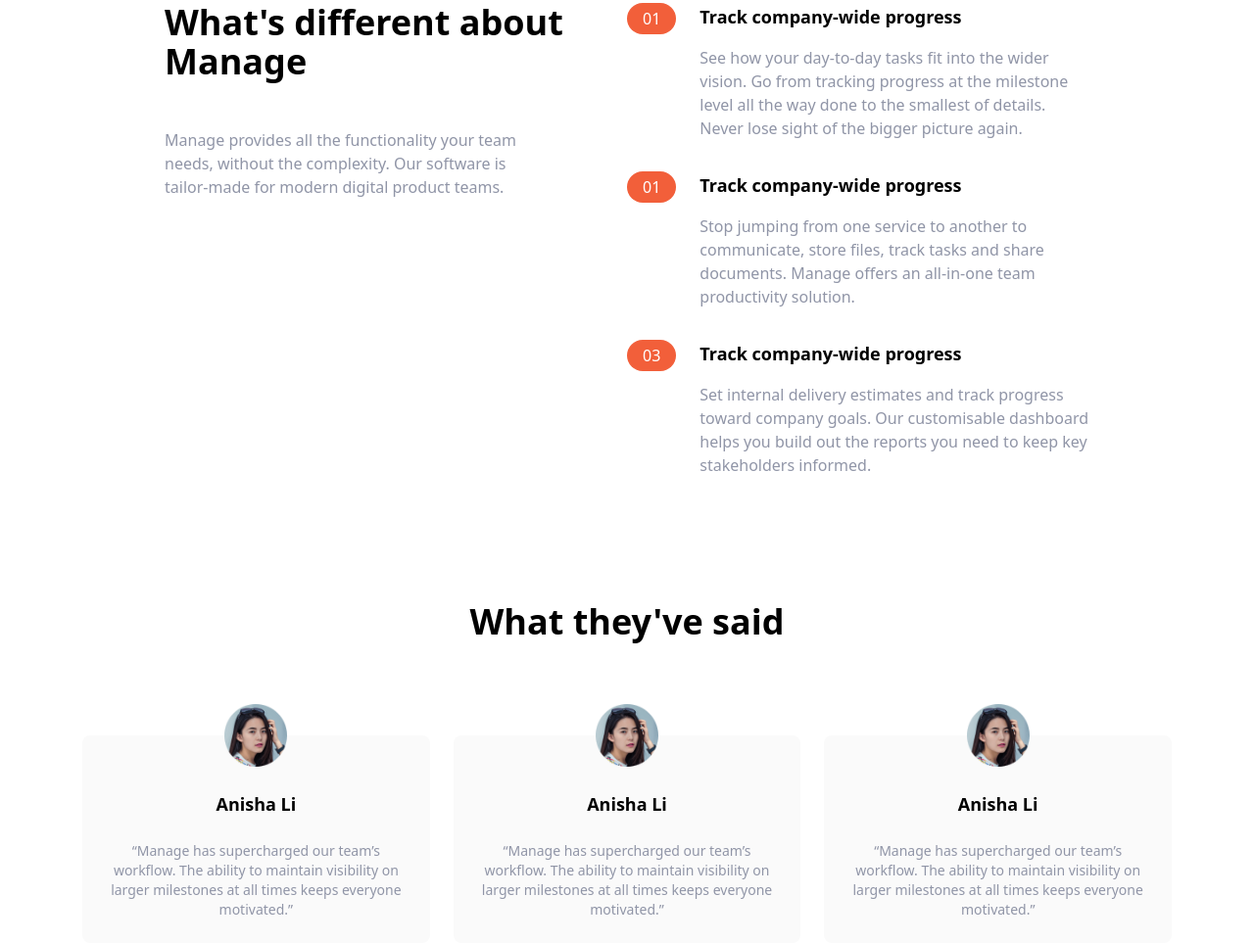
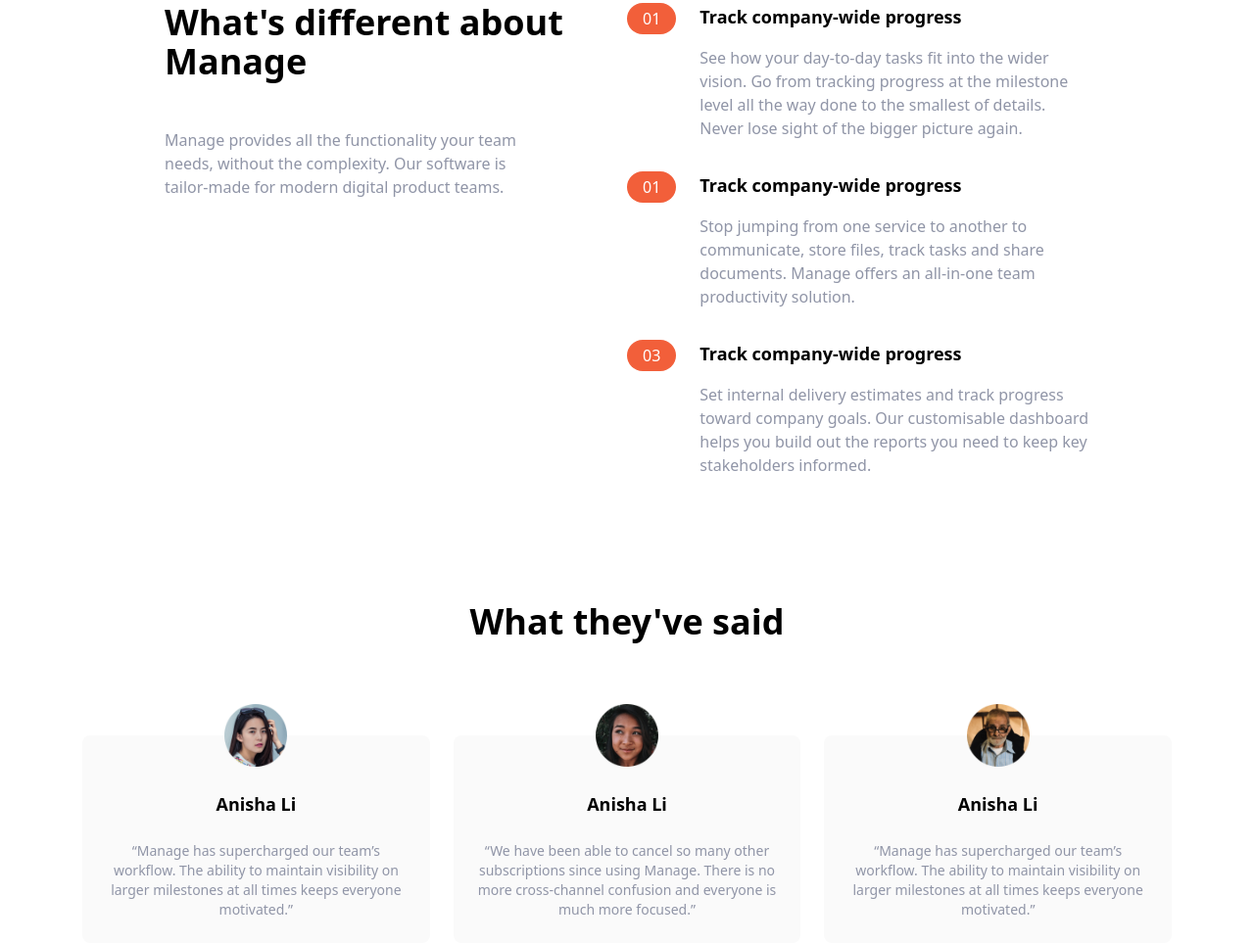
Before and after one commit to charlesaggasid/tailwaind-css, a website: page index.html in a window 1280 px wide. Shown: the part 637-1600 px from the top of the page at 98% size. Drawn offline with Linux system fonts and the light colour scheme.

Commit message:
finished testimonials

```diff
--- a/index.html
+++ b/index.html
@@ -188,18 +188,18 @@
       <!-- Testimonial 1 END -->
       <!-- Testimonial 2 START -->
       <div class="flex flex-col items-center p-6 space-y-6 rounded-lg bg-veryLightGray md:w-1/3">
-        <img src="img/avatar-anisha.png" class="w-16 -mt-14" alt="" />
+        <img src="img/avatar-ali.png" class="w-16 -mt-14" alt="" />
         <h5 class="text-lg font-bold">Anisha Li</h5>
         <p class="text-sm text-darkGrayishBlue">
-          “Manage has supercharged our team’s workflow. The ability to
-          maintain visibility on larger milestones at all times keeps
-          everyone motivated.”
+          “We have been able to cancel so many other subscriptions since
+          using Manage. There is no more cross-channel confusion and
+          everyone is much more focused.”
         </p>
       </div>
       <!-- Testimonial 2 END -->
       <!-- Testimonial 3 START -->
       <div class="flex flex-col items-center p-6 space-y-6 rounded-lg bg-veryLightGray md:w-1/3">
-        <img src="img/avatar-anisha.png" class="w-16 -mt-14" alt="" />
+        <img src="img/avatar-richard.png" class="w-16 -mt-14" alt="" />
         <h5 class="text-lg font-bold">Anisha Li</h5>
         <p class="text-sm text-darkGrayishBlue">
           “Manage has supercharged our team’s workflow. The ability to
@@ -210,7 +210,6 @@
       <!-- Testimonial 3 END -->
     </div>
     <!-- Testimonials Container END -->
-
   </div>
   <!-- Containers Heading to Testimonials Block END -->
 </section>
```
